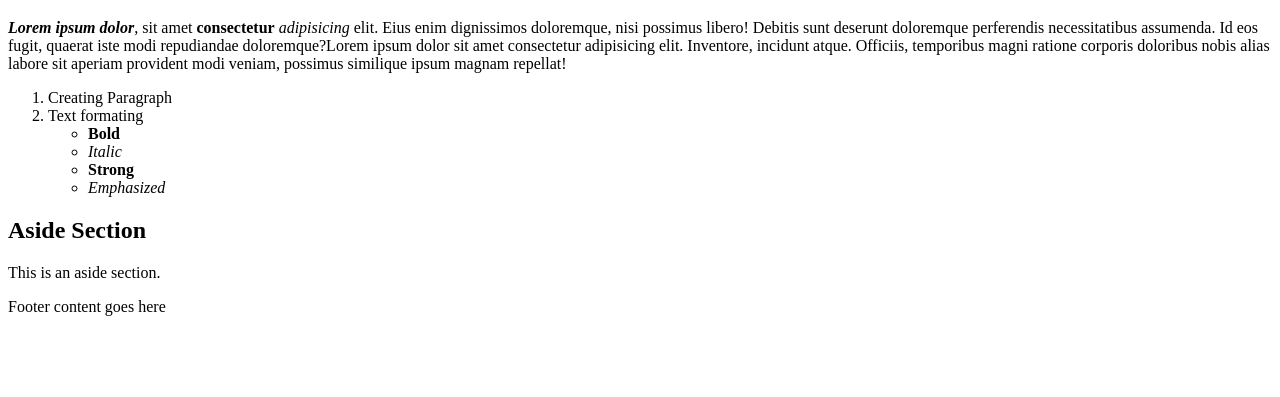
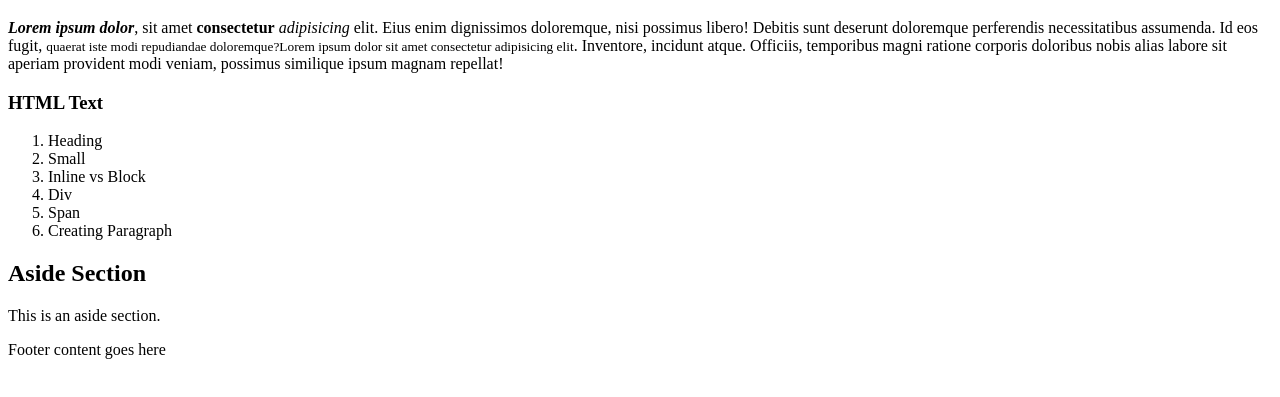
Before and after one commit to fahimrahman701/Web-Development, a plain HTML site: page Web_day1_html/Module-1 (Learn and Explore HTML)/1-3 [HTML Text] _ Heading, Small, And Inline Vs Block (Div, Span)/revision.html in a window 1280 px wide. Shown: the part 61-458 px from the top of the page. Drawn offline with Linux system fonts and the light colour scheme.

Commit message:
Added a new folder and Create the list

```diff
--- a/Web_day1_html/Module-1 (Learn and Explore HTML)/1-3 [HTML Text] _ Heading, Small, And Inline Vs Block (Div, Span)/revision.html
+++ b/Web_day1_html/Module-1 (Learn and Explore HTML)/1-3 [HTML Text] _ Heading, Small, And Inline Vs Block (Div, Span)/revision.html
@@ -11,18 +11,20 @@
    </header>
 
     <main>
+        <!-- Heading 1 -->
         <h1>Revision</h1>
-        <p><b><i>Lorem ipsum dolor</i></b>, sit amet <strong>consectetur</strong> <em>adipisicing</em> elit. Eius enim dignissimos doloremque, nisi possimus libero! Debitis sunt deserunt doloremque perferendis necessitatibus assumenda. Id eos fugit, quaerat iste modi repudiandae doloremque?Lorem ipsum dolor sit amet consectetur adipisicing elit. Inventore, incidunt atque. Officiis, temporibus magni ratione corporis doloribus nobis alias labore sit aperiam provident modi veniam, possimus similique ipsum magnam repellat!</p>
+
+
+        <p><b><i>Lorem ipsum dolor</i></b>, sit amet <strong>consectetur</strong> <em>adipisicing</em> elit. Eius enim dignissimos doloremque, nisi possimus libero! Debitis sunt deserunt doloremque perferendis necessitatibus assumenda. Id eos fugit, <small>quaerat iste modi repudiandae doloremque?Lorem ipsum dolor sit amet consectetur adipisicing elit</small>. Inventore, incidunt atque. Officiis, temporibus magni ratione corporis doloribus nobis alias labore sit aperiam provident modi veniam, possimus similique ipsum magnam repellat!</p>
+
+        <h3>HTML Text</h3>
         <ol>
+            <li>Heading</li>
+            <li>Small</li>
+            <li>Inline vs Block</li>
+            <li>Div</li>
+            <li>Span</li>
             <li>Creating Paragraph</li>
-            <li>Text formating
-                <ul>
-                    <li><b>Bold</b></li>
-                    <li><i>Italic</i></li>
-                    <li><strong>Strong</strong></li>
-                    <li><em>Emphasized</em></li>
-                </ul>
-            </li>
         </ol>
     </main>
 
```
Also changed, not shown: Web_day1_html/Module-1 (Learn and Explore HTML)/1-4 [HTML List] _ Container tag, list tags (ol, ul, li), line break, button/list.html (added, +23 -0 lines).
